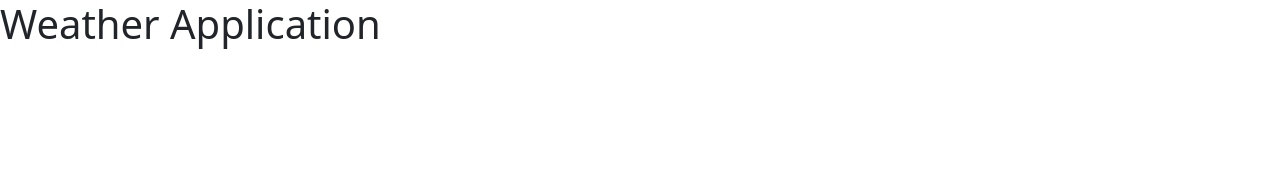
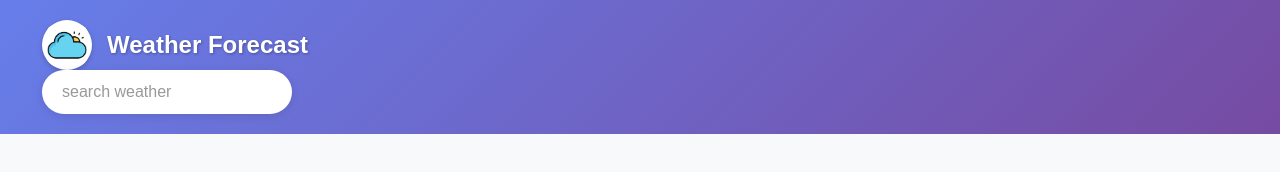
Before and after one commit to Liyanage-RP/weather-application, a plain HTML site: page index.html in a window 1280 px wide. Drawn offline with nearby package versions, Linux system fonts and the light colour scheme.

Commit message:
add header selection

```diff
--- a/assets/css/style.css
+++ b/assets/css/style.css
@@ -0,0 +1,116 @@
+/* Reset margins and padding */
+* {
+    margin: 0;
+    padding: 0;
+    box-sizing: border-box;
+}
+
+body {
+    font-family: Arial, sans-serif;
+    background-color: #f8f9fa;
+}
+
+/* Main container */
+.container-fluid {
+    width: 100%;
+    padding: 0;
+}
+
+/* Header row */
+.row {
+    display: flex;
+    justify-content: space-between; /* Pushes left and right to corners */
+    align-items: center; /* Vertically centers everything */
+    padding: 20px 30px;
+    background: linear-gradient(135deg, #667eea 0%, #764ba2 100%);
+    margin: 0;
+    min-height: 80px;
+}
+
+/* Left side - Logo and title */
+.header_left_side {
+    display: flex;
+    align-items: center;
+    gap: 15px;
+}
+
+.page_logo_div {
+    width: 50px;
+    height: 50px;
+    border-radius: 50%;
+    overflow: hidden;
+    background: white;
+    padding: 5px;
+    box-shadow: 0 2px 5px rgba(0,0,0,0.2);
+}
+
+.page_logo_div img {
+    width: 100%;
+    height: 100%;
+    object-fit: contain;
+}
+
+.page_title {
+    color: white;
+    margin: 0;
+    font-size: 24px;
+    font-weight: bold;
+    text-shadow: 1px 1px 3px rgba(0,0,0,0.3);
+}
+
+/* Right side - Search bar */
+.header_left_side {
+    margin-left: center;
+    /* This will automatically go to right corner due to space-between */
+}
+
+.header_right_side input {
+    padding: 10px 20px;
+    border: none;
+    border-radius: 25px;
+    width: 250px;
+    font-size: 16px;
+    background: white;
+    box-shadow: 0 2px 10px rgba(0,0,0,0.1);
+    transition: all 0.3s ease;
+}
+
+.header_right_side input:focus {
+    outline: none;
+    box-shadow: 0 2px 15px rgba(0,0,0,0.2);
+    transform: scale(1.02);
+}
+
+.header_right_side input::placeholder {
+    color: #999;
+}
+
+/* Responsive design */
+@media (max-width: 768px) {
+    .row {
+        flex-direction: column;
+        gap: 15px;
+        padding: 15px;
+        text-align: center;
+    }
+
+    .header_left_side {
+        flex-direction: column;
+        gap: 10px;
+    }
+
+    .header_right_side input {
+        width: 200px;
+    }
+}
+
+@media (max-width: 480px) {
+    .page_title {
+        font-size: 20px;
+    }
+
+    .header_right_side input {
+        width: 180px;
+        padding: 8px 15px;
+    }
+}
--- a/index.html
+++ b/index.html
@@ -6,21 +6,38 @@
     <title>Document</title>
 
     <link
-        <link href="https://cdn.jsdelivr.net/npm/bootstrap@5.3.8/dist/css/bootstrap.min.css"
+        href="https://cdn.jsdelivr.net/npm/bootstrap@5.3.8/dist/css/bootstrap.min.css"
         rel="stylesheet"
          integrity="sha384-sRIl4kxILFvY47J16cr9ZwB07vP4J8+LH7qKQnuqkuIAvNWLzeN8tE5YBujZqJLB"
         crossorigin="anonymous">
+
+        <link rel="stylesheet" href="assets/css/style.css">
 
 
 
 </head>
 <body>
 
-    <h1>Weather Application</h1>
+   <div class="container-fliud">
+    <div class ="row">
+        <div class="header_left_side">
+            <div class="page_logo_div">
+                <img src="assets/img/logo.png" alt="logo">
+            </div class>
+
+            <div class="page title_dev">
+                <h1 class ="page_title">Weather Forecast</h1>
+            </div>
+        </div>
+        <div class="header_right_side">
+            <input type = "text" placeholder="search weather">
+        </div>
+    </div>
+   </div>
 
     <script src="assets/js/app.js"></script>
 
-    <script
+
        <script src="https://cdn.jsdelivr.net/npm/bootstrap@5.3.8/dist/js/bootstrap.bundle.min.js"
        integrity="sha384-FKyoEForCGlyvwx9Hj09JcYn3nv7wiPVlz7YYwJrWVcXK/BmnVDxM+D2scQbITxI"
        crossorigin="anonymous"></script>
```
Also changed, not shown: assets/img/cloudy.jpg (added), assets/img/logo.png (added), assets/img/moon and cloudy.jpg (added), assets/img/moon and snow.jpg (added), assets/img/moon and windy.jpg (added), assets/img/rain.jpg (added), assets/img/sun and cloud.jpg (added), assets/img/sun and rain.jpg (added), assets/img/sun and wind.jpg (added), assets/img/sunny.jpg (added), assets/img/thunder and rain.jpg (added), assets/img/thunder.jpg (added).
